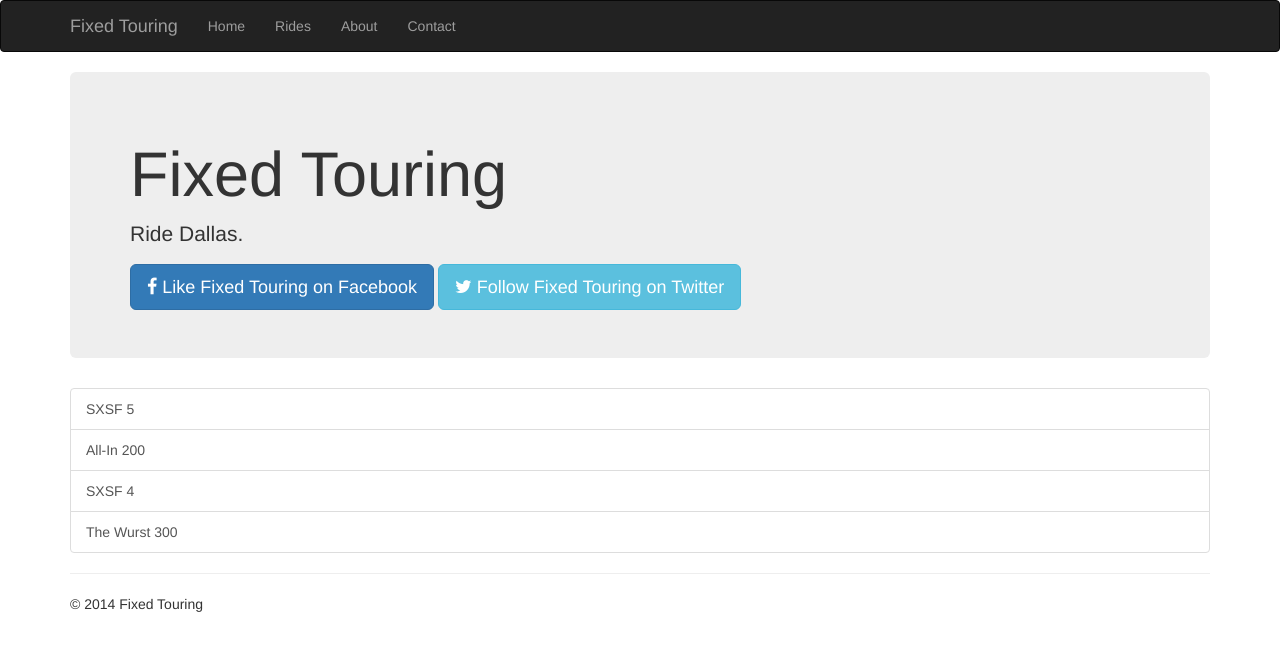
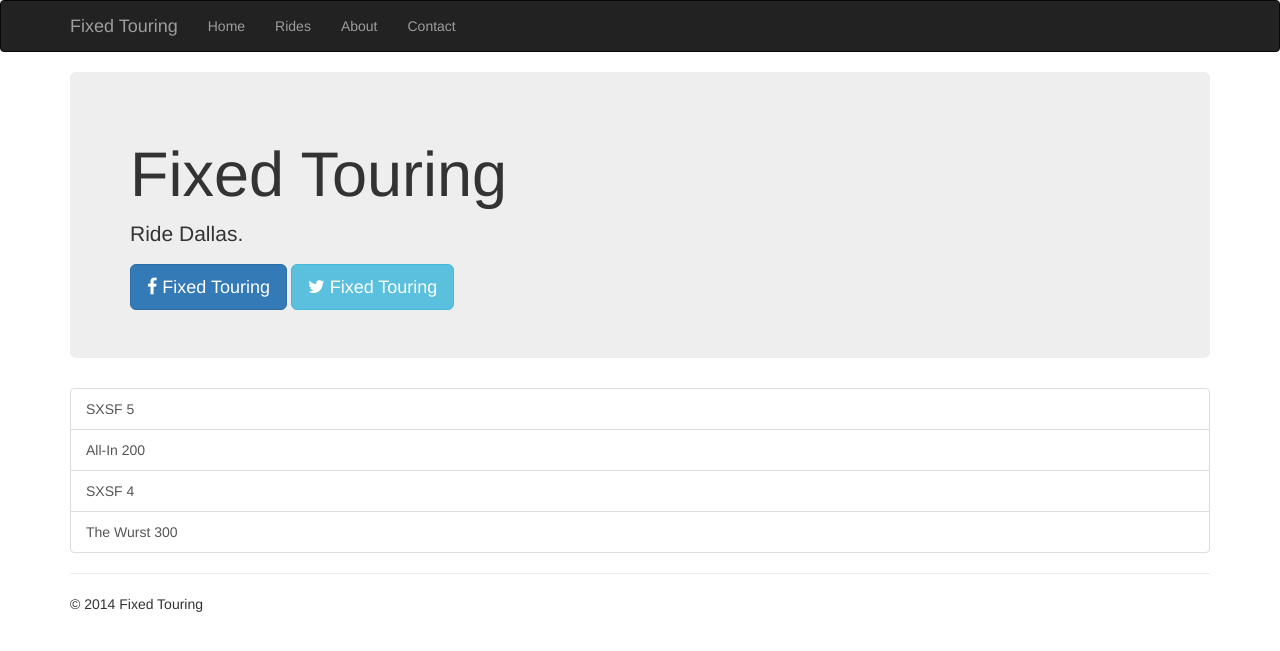
Before and after one commit to fixedtouring/fixedtouring.github.io, a Jekyll site: the page built from index.html, in a window 1280 px wide. Shown: the top 651 px of the page. Built offline with Jekyll 4.4.1, drawn with Linux system fonts in a browser that asks for light colours; nearby versions of some CDN libraries.

Commit message:
Shorten social media links

```diff
--- a/index.html
+++ b/index.html
@@ -8,11 +8,11 @@ layout: default
   <p>Ride Dallas.</p>
 
   <a class="btn btn-primary btn-lg" href="https://www.facebook.com/fixed.touring" role="button">
-    <i class="fa fa-facebook"></i> Like Fixed Touring on Facebook
+    <i class="fa fa-facebook"></i> Fixed Touring
   </a>
 
   <a class="btn btn-info btn-lg" href="https://twitter.com/fixedtouring" role="button">
-    <i class="fa fa-twitter"></i> Follow Fixed Touring on Twitter
+    <i class="fa fa-twitter"></i> Fixed Touring
   </a>
 </div>
 
```
